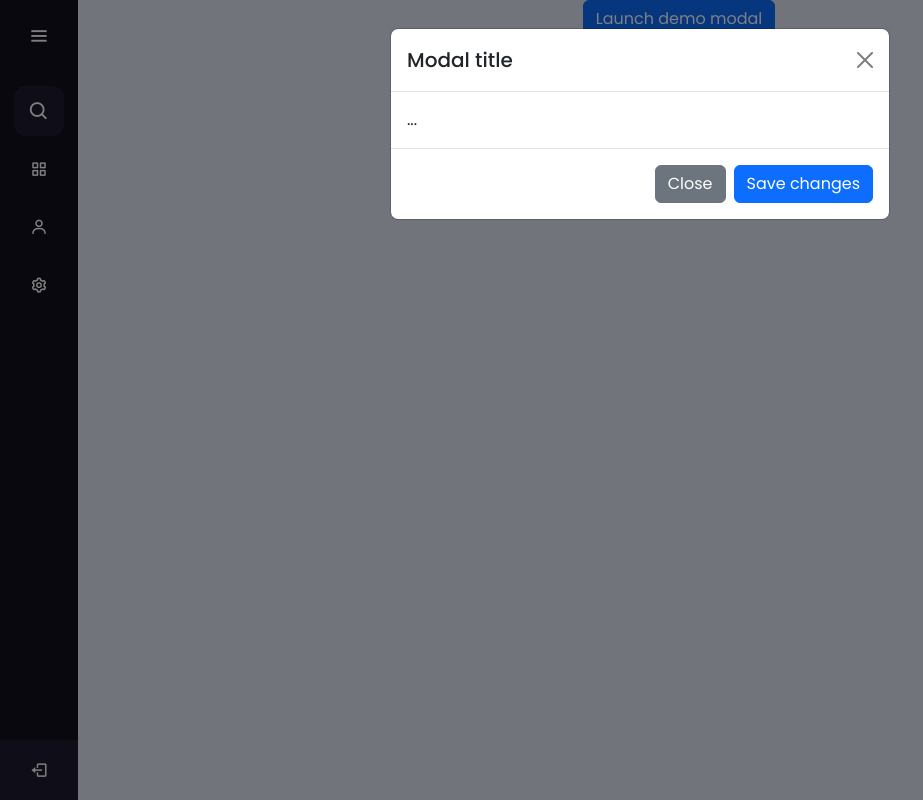
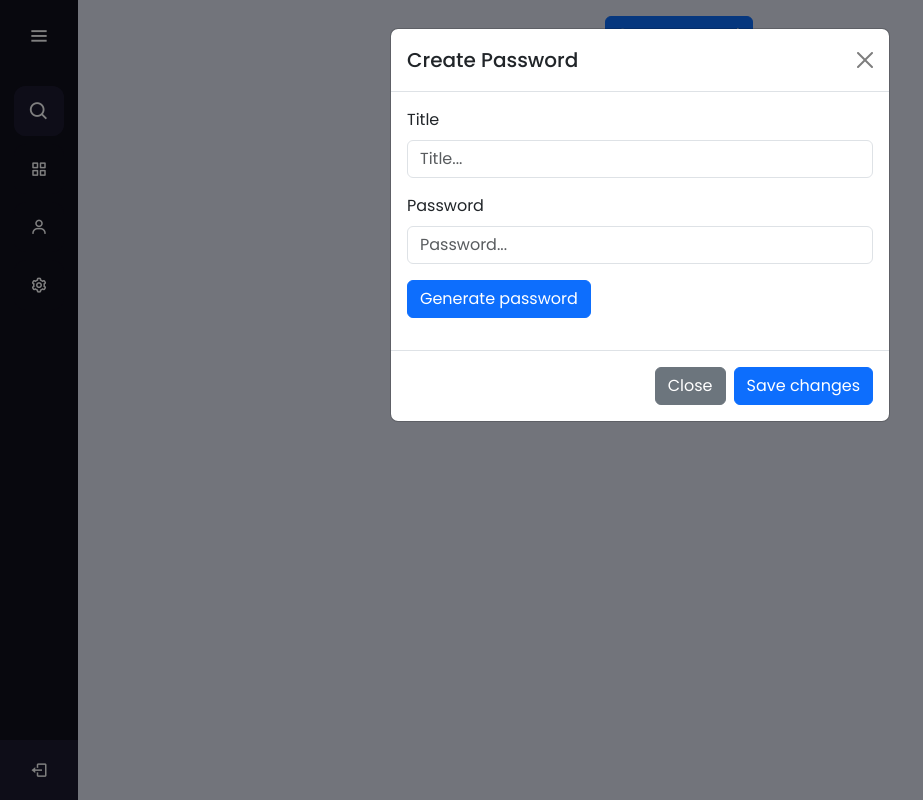
Before and after one commit to DavidAcostaF/password-manager, a Django app: template templates/password_manager/home.html in a window 1280 px wide, after a click on "Save password". Shown: the whole page, without its empty margins (0-923 px from the left). Run offline with Django 3.2, Linux system fonts and the light colour scheme; the template is opened without the code that fills it, so the values that code supplies are empty; grey boxes are pictures that could not be loaded.

Commit message:
encrypt and decrypt passwords

```diff
--- a/templates/password_manager/home.html
+++ b/templates/password_manager/home.html
@@ -3,16 +3,30 @@
 
 
 {% block modal %}
-<div class="modal fade" id="exampleModal" tabindex="-1" role="dialog" aria-labelledby="exampleModalLabel" aria-hidden="true">
+<div class="modal fade" id="exampleModal" tabindex="-1" role="dialog" aria-labelledby="exampleModalLabel"
+  aria-hidden="true">
   <div class="modal-dialog" role="document">
     <div class="modal-content">
       <div class="modal-header">
-          <h5 class="modal-title" id="exampleModalLabel">Modal title</h5>
+        <h5 class="modal-title" id="exampleModalLabel">Create Password</h5>
         <button type="button" class="btn-close" data-bs-dismiss="modal" aria-label="Close">
         </button>
       </div>
       <div class="modal-body">
-          ...
+
+        <div class="mb-3">
+          <label for="title-input" class="form-label">Title</label>
+          <input type="text" class="form-control" id="title-input" placeholder="Title...">
+        </div>
+
+        <div class="mb-3">
+          <label for="title-password" class="form-label">Password</label>
+          <input type="text" class="form-control" id="title-password" placeholder="Password...">
+        </div>
+
+        <div class="mb-3">
+          <button class="btn btn-primary">Generate password</button>
+        </div>
       </div>
       <div class="modal-footer">
         <button type="button" class="btn btn-secondary" data-bs-dismiss="modal">Close</button>
@@ -25,12 +39,11 @@
 
 
 {% block section %}
-<div class="d-flex flex-column mb-3">
-    <div class="d-flex justify-content-center">
+<div class="d-flex flex-column ">
+  <div class="d-flex justify-content-center mt-3">
     <button type="button" class="btn btn-primary" data-bs-toggle="modal" data-bs-target="#exampleModal">
-            Launch demo modal
+      Save password
     </button>
-
   </div>
 
 </div>
```
Also changed, not shown: apps/password_manager/views.py (+34 -0 lines). Lines whose indentation alone changed are shown as unchanged.
